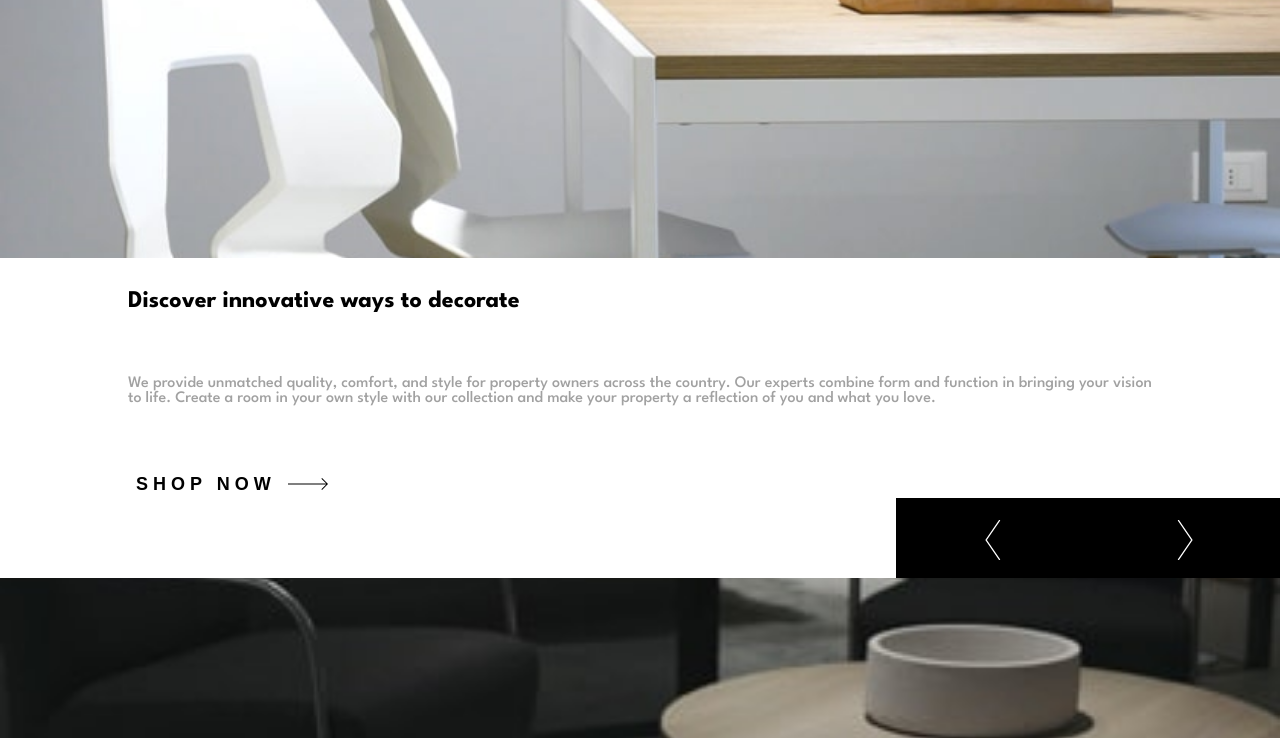
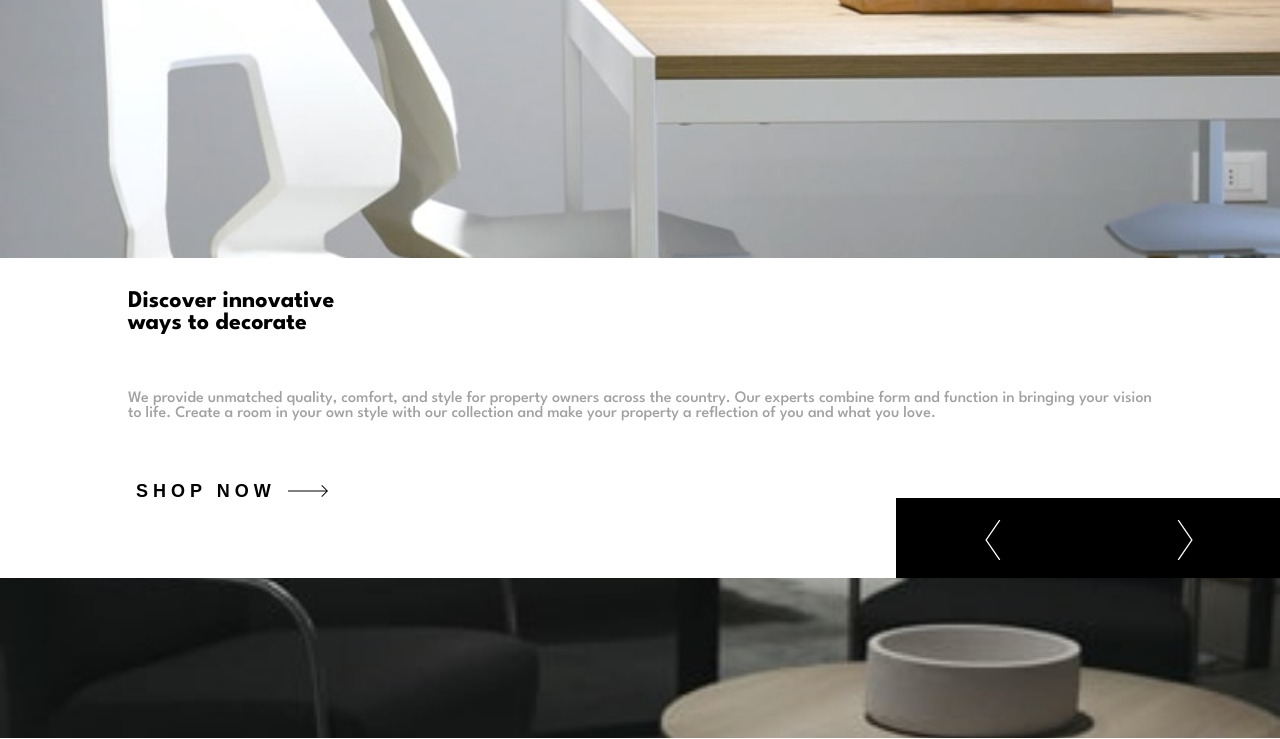
Before and after one commit to cristianbarreiro/room-homepage-master, a plain HTML site: page index.html in a window 1280 px wide. Shown: the part 62-801 px from the top of the page. Drawn offline with Linux system fonts and the light colour scheme.

Commit message:
fix: <br> in html

```diff
--- a/index.html
+++ b/index.html
@@ -93,7 +93,7 @@
     <section class="two">
       <article class="discover">
         <header>
-          Discover innovative ways to decorate
+          Discover innovative<br> ways to decorate
         </header>
         <p>
           We provide unmatched quality, comfort, and style for property owners across the country.
```
